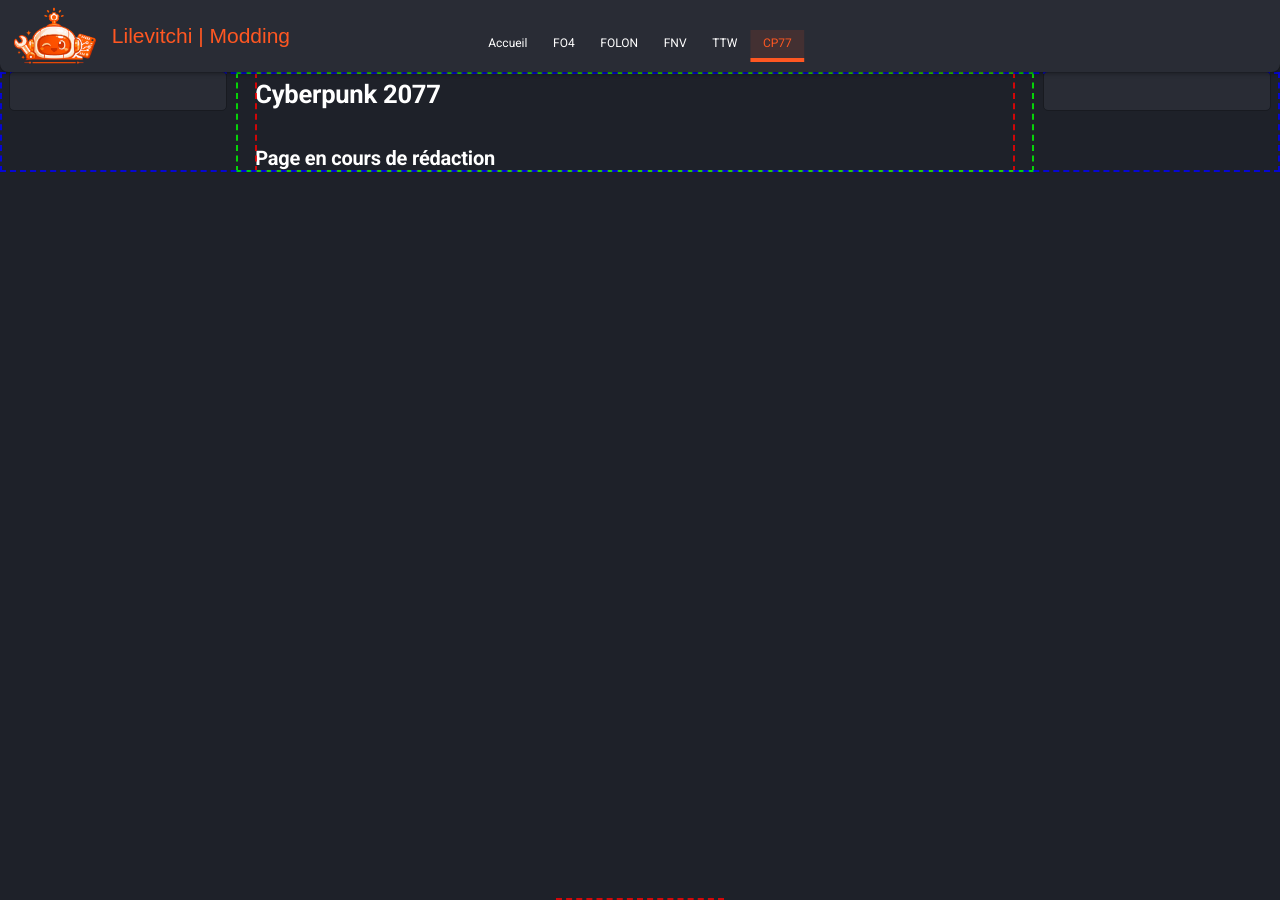
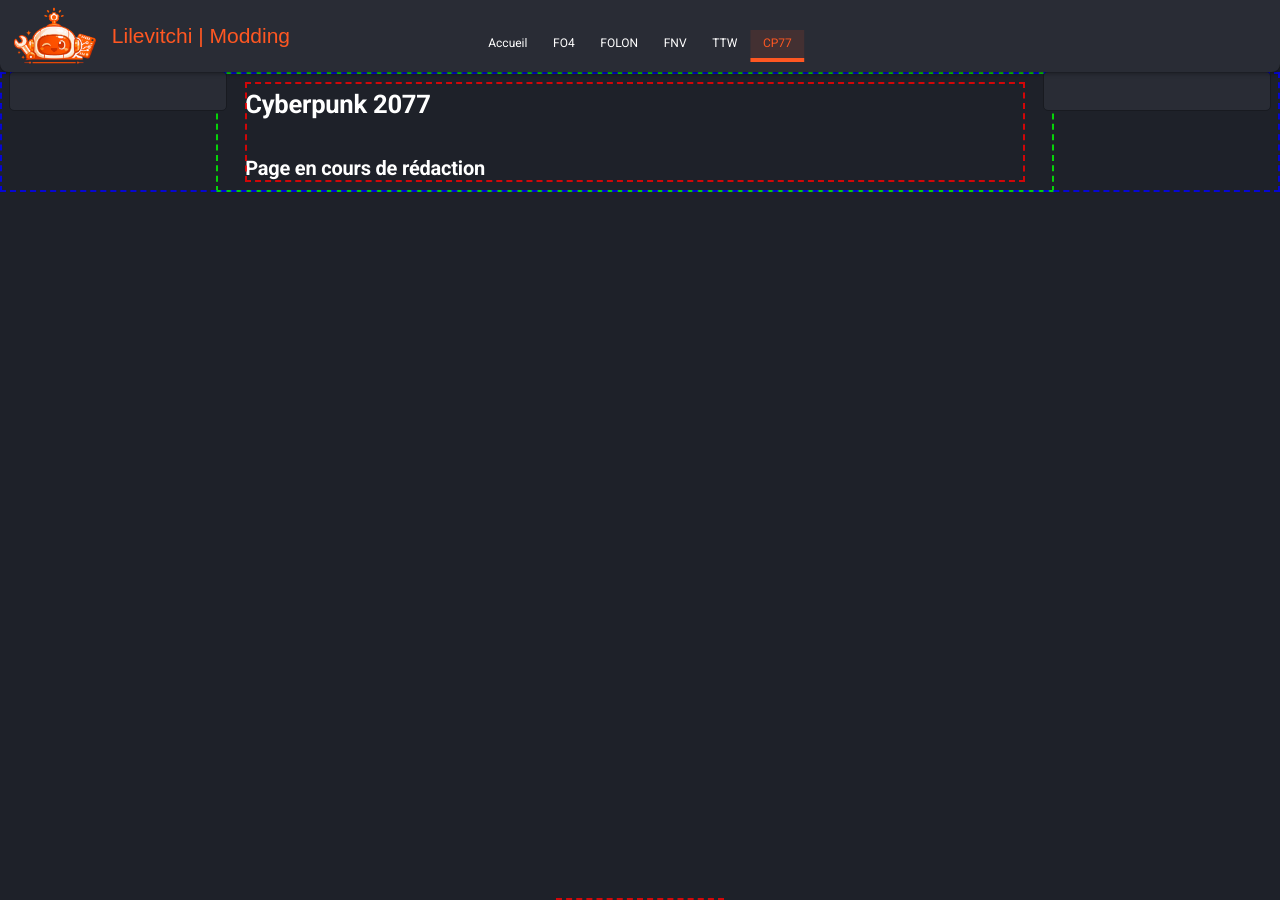
Before and after one commit to Lilevitchi/lilevitchi.github.io, an MkDocs documentation site: the page built from docs/cyberpunk/index.md, in a window 1280 px wide and 900 px high. Built offline with MkDocs 1.6.1 and Material for MkDocs 9.7.7, drawn with Linux system fonts in a browser that asks for light colours.

Commit message:
Update extra.css

```diff
--- a/docs/stylesheets/extra.css
+++ b/docs/stylesheets/extra.css
@@ -284,11 +284,11 @@
 [data-md-color-scheme] .md-content {
  /*position: relative; */
 
-  margin-left: calc(var(--sidebar-width-primary) + (var(--sidebar-gap) * 2));
-  margin-right: calc(var(--sidebar-width-secondary) + (var(--sidebar-gap) * 2));
+  margin-left: var(--sidebar-width-primary);
+  margin-right: var(--sidebar-width-secondary);
 
-  /*height: 100%;
-  padding: var(--sidebar-gap); */
+  /*height: 100%; */
+  padding: var(--sidebar-gap);
 
   min-width: 0;
 
```
